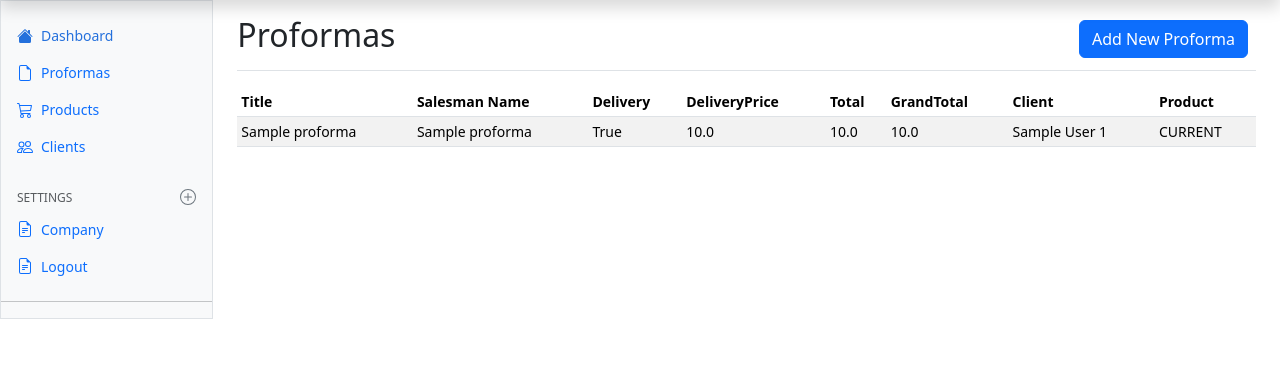
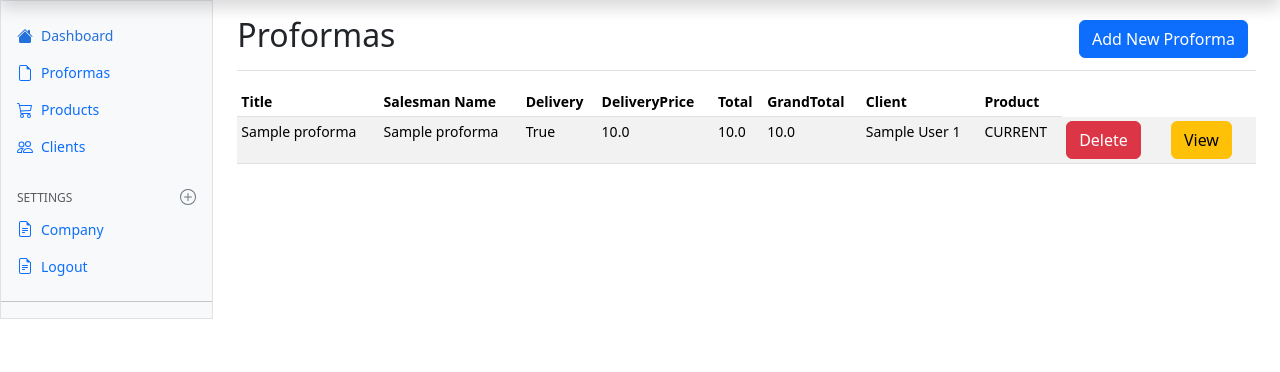
Before and after one commit to hedonazur/fillable-form, a Django app: page /formApp/proformas/ in a window 1280 px wide. Shown: the part 48-420 px from the top of the page. Run offline with Django 5.2, Linux system fonts and the light colour scheme; a user stored in the database is signed in; tables that the repository leaves empty hold one stand-in row (values such as "Sample post"); some libraries are stand-ins or nearby versions.

Commit message:
added buttons delete and view in proforma, also in template

```diff
--- a/templates/formApp/proformas.html
+++ b/templates/formApp/proformas.html
@@ -38,6 +38,20 @@
             <td>{{ proforma.grandTotal}}</td>
             <td>{{ proforma.client}}</td>
             <td>{{ proforma.status}}</td>
+            <td>
+              <div class="btn-group me-2">
+                <a class="nav-link d-flex align-items-center gap-2 active" aria-current="page" href="{% url 'delete-proforma' proforma.slug %}">
+                  <button type="button" class="btn btn-danger">Delete</button>
+                </a>
+              </div>
+            </td>
+            <td>
+              <div class="btn-group me-2">
+                <a class="nav-link d-flex align-items-center gap-2 active" aria-current="page" href="{% url 'create-built-proforma' proforma.slug %}">
+                  <button type="button" class="btn btn-warning">View</button>
+                </a>
+              </div>
+            </td>
           </tr>
           {% endfor %}
         </tbody>
```
